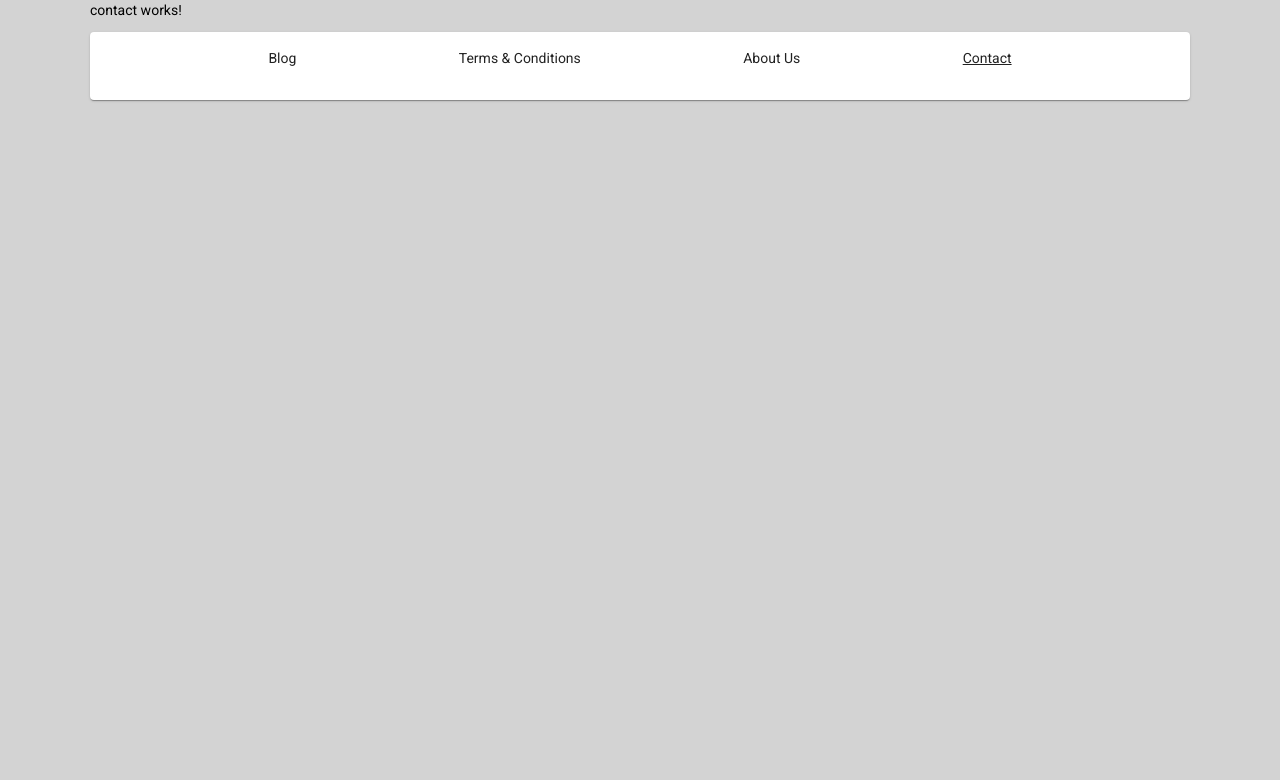
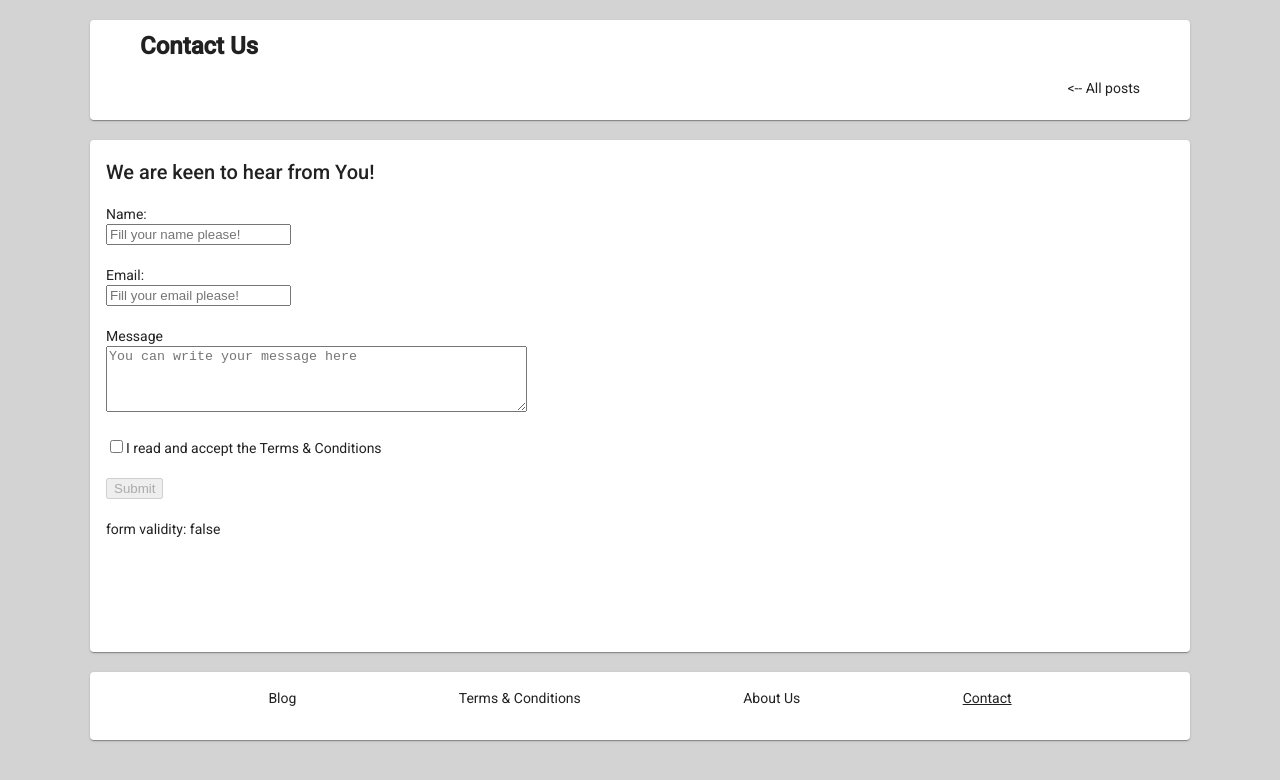
Before and after one commit to SanyiToth/simple-blog-angular, an Angular app: page /contact in a window 1280 px wide. Shown: the top 780 px of the page. Built offline with nearby package versions, Linux system fonts and the light colour scheme.

Commit message:
contact-page form added and validation works

```diff
--- a/src/app/app.module.ts
+++ b/src/app/app.module.ts
@@ -11,6 +11,7 @@ import { FooterComponent } from './footer/footer.component';
 import { AboutUsComponent } from './about-us/about-us.component';
 import { ContactComponent } from './contact/contact.component';
 import { PageComponent } from './page/page.component';
+import {FormsModule} from '@angular/forms';
 
 
 @NgModule({
@@ -29,7 +30,8 @@ import { PageComponent } from './page/page.component';
     MatCardModule,
     MatListModule,
     AppRoutingModule,
-    RouterModule
+    RouterModule,
+    FormsModule
 
   ],
   providers: [],
--- a/src/app/contact/contact.component.css
+++ b/src/app/contact/contact.component.css
@@ -0,0 +1,49 @@
+
+
+.header {
+  padding: 10px 50px;
+  height: 80px;
+  margin: 20px auto;
+}
+
+h1 {
+  font-family: 'Roboto', sans-serif;
+  font-weight: bolder;
+}
+
+a {
+  width: 100%;
+  display: flex;
+  justify-content: flex-end;
+  text-decoration: none;
+  color: inherit;
+}
+
+.mat-card-form {
+  margin-bottom: 20px;
+  height: 60vh;
+}
+input.ng-invalid.ng-touched {
+  border: 1px solid red;
+  border-left: 5px solid red;
+  outline: 1px solid red;
+}
+input.ng-valid.ng-touched {
+  border: 1px solid lime;
+  border-left: 5px solid lime;
+}
+
+textarea.ng-invalid.ng-touched {
+  border: 1px solid red;
+  border-left: 5px solid red;
+  outline: 1px solid red;
+}
+textarea.ng-valid.ng-touched {
+  border: 1px solid lime;
+  border-left: 5px solid lime;
+}
+
+.error {
+  color: red;
+  font-size: 10px;
+}
--- a/src/app/contact/contact.component.html
+++ b/src/app/contact/contact.component.html
@@ -1 +1,72 @@
-<p>contact works!</p>
+<mat-card class="header">
+  <h1>Contact Us</h1>
+  <a routerLink=""><-- All posts</a>
+</mat-card>
+
+
+<mat-card class="mat-card-form">
+  <h2>We are keen to hear from You!</h2>
+  <form #contactForm="ngForm" (submit)="onSubmit(contactForm)">
+    <label for="nameField">Name:</label><br>
+    <input type="text" #nameField="ngModel"
+           name="nameField"
+           id="nameField"
+           required
+           autocomplete="off"
+           minlength="6"
+           [ngModel]="initialValues.name"
+           placeholder="Fill your name please!">
+    <div class="error" *ngIf="nameField.invalid && !nameField.value && nameField.touched">
+      Please fill your name!
+    </div>
+    <div class="error" *ngIf="nameField.invalid && nameField.value.length <= 6  && nameField.touched">
+      Name should be at least 6 characters!
+    </div>
+
+
+    <div>
+      <br>
+      <label for="emailField">Email:</label><br>
+      <input type="text" name="emailField" id="emailField" [ngModel]="initialValues.email" email
+             placeholder="Fill your email please!" required #emailField="ngModel">
+      <div class="error" *ngIf="emailField.invalid && !emailField.value && emailField.touched">
+        Please fill your email!
+      </div>
+      <div class="error" *ngIf="emailField.invalid && emailField.value && emailField.touched">
+        Please fill a valid email!
+      </div>
+    </div>
+
+
+    <div>
+      <br>
+      <label for="textareaField">Message</label><br>
+      <textarea id="textareaField" name="textareaField" [ngModel]="initialValues.textarea"
+                placeholder="You can write your message here" rows="4" cols="50" required
+                #textareaField="ngModel" minlength="100"></textarea>
+      <div class="error" *ngIf="textareaField.invalid && !textareaField.value && textareaField.touched">
+        Please fill your message!
+      </div>
+      <div class="error" *ngIf="textareaField.invalid && textareaField.value.length <= 99  && textareaField.touched">
+        Message should be at least 100 characters!
+      </div>
+    </div>
+
+
+    <div>
+      <br>
+      <input type="checkbox" name="acceptField" id="acceptField" [ngModel]="false" required #checkboxField="ngModel">
+      <label for="acceptField">I read and accept the Terms & Conditions</label>
+      <div class="error" *ngIf="checkboxField.invalid && contactForm.touched">
+        Please read and accept Terms & Conditions to send Us your message!
+      </div>
+
+    </div>
+    <br>
+    <button type="submit" [disabled]="contactForm.invalid">Submit</button>
+
+
+  </form>
+  <br>
+  form validity: {{ contactForm.form.valid }}
+</mat-card>
--- a/src/app/contact/contact.component.ts
+++ b/src/app/contact/contact.component.ts
@@ -1,4 +1,5 @@
-import { Component, OnInit } from '@angular/core';
+import {Component, OnInit} from '@angular/core';
+import {NgForm} from '@angular/forms';
 
 @Component({
   selector: 'app-contact',
@@ -6,10 +7,21 @@ import { Component, OnInit } from '@angular/core';
   styleUrls: ['./contact.component.css']
 })
 export class ContactComponent implements OnInit {
+  initialValues = {
+    name: '',
+    email: '',
+    textarea: ''
+  };
 
-  constructor() { }
+  constructor() {
+  }
 
   ngOnInit(): void {
+
   }
 
+  onSubmit(form: NgForm): void {
+    console.log('form', form);
+    console.log('form.value', form.value);
+  }
 }
--- a/src/app/posts/posts.service.ts
+++ b/src/app/posts/posts.service.ts
@@ -7,7 +7,7 @@ import {Observable} from 'rxjs';
   providedIn: 'root'
 })
 export class PostsService {
-  static readonly API_URL = `http://localhost:3000/posts`;
+   static readonly API_URL = `http://localhost:3000/posts`;
 
   constructor(private http: HttpClient) {
   }
```
